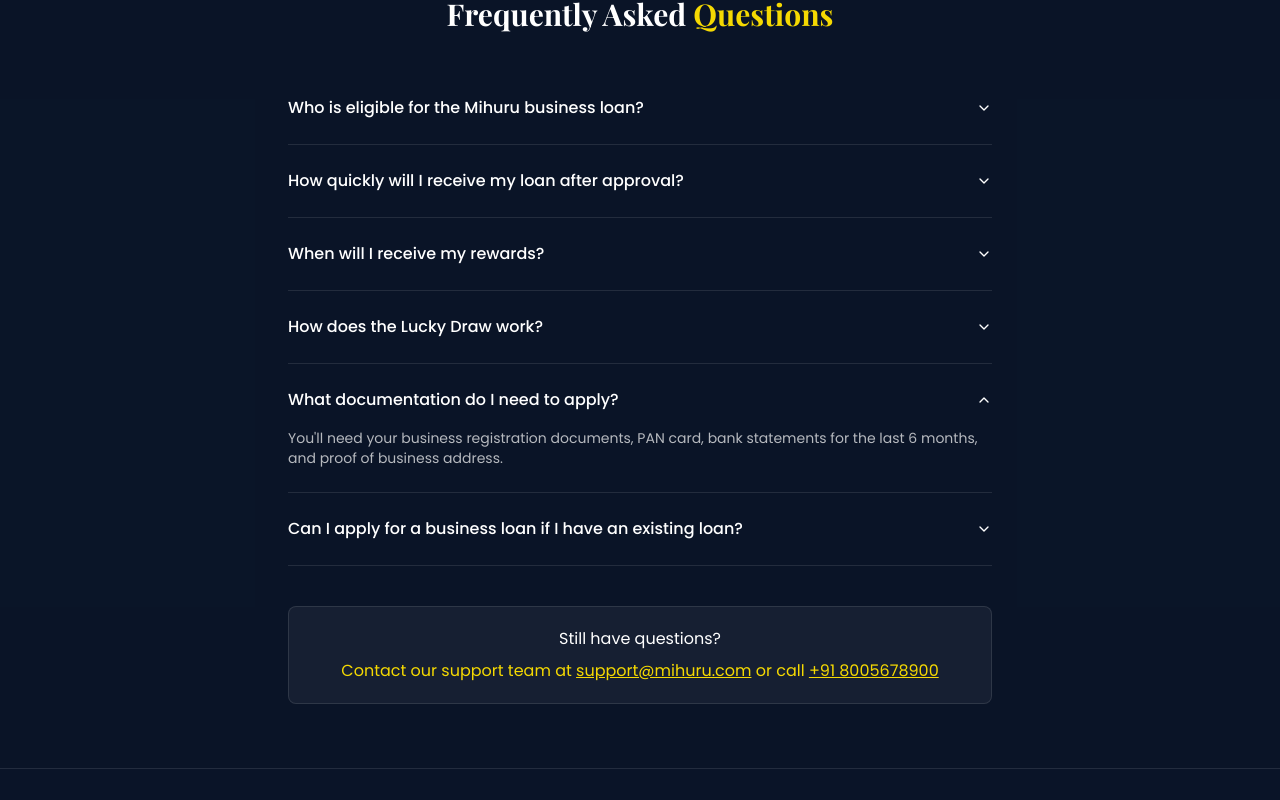
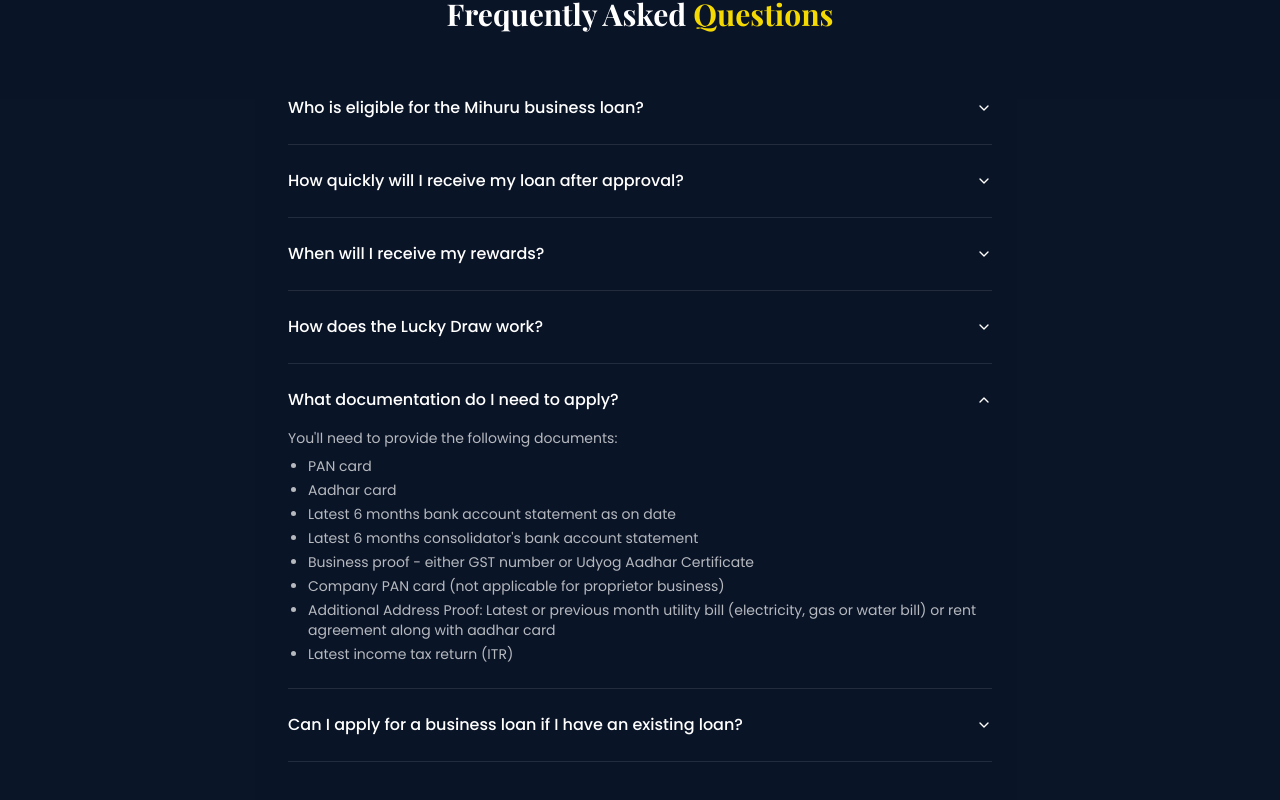
Before and after one commit to vishnu2646/mihuru-max-miles-launchpad, a React (Vite) app: page / in a window 1280 px wide. Both pictures are taken after a click on the button "What documentation do I need to apply?". Shown: the part 3712-4512 px from the top of the page. Built offline with nearby package versions, Linux system fonts and the light colour scheme.

Commit message:
feat: Update FAQ section with document requirements
Updated the "What documentation do I need to apply?" question in the FAQ section with a detailed list of required documents.

```diff
--- a/src/components/FAQSection.tsx
+++ b/src/components/FAQSection.tsx
@@ -27,7 +27,21 @@ export const FAQSection: React.FC = () => {
     },
     {
       question: "What documentation do I need to apply?",
-      answer: "You'll need your business registration documents, PAN card, bank statements for the last 6 months, and proof of business address."
+      answer: (
+        <div className="space-y-2">
+          <p>You'll need to provide the following documents:</p>
+          <ul className="list-disc pl-5 space-y-1">
+            <li>PAN card</li>
+            <li>Aadhar card</li>
+            <li>Latest 6 months bank account statement as on date</li>
+            <li>Latest 6 months consolidator's bank account statement</li>
+            <li>Business proof - either GST number or Udyog Aadhar Certificate</li>
+            <li>Company PAN card (not applicable for proprietor business)</li>
+            <li>Additional Address Proof: Latest or previous month utility bill (electricity, gas or water bill) or rent agreement along with aadhar card</li>
+            <li>Latest income tax return (ITR)</li>
+          </ul>
+        </div>
+      )
     },
     {
       question: "Can I apply for a business loan if I have an existing loan?",
```
